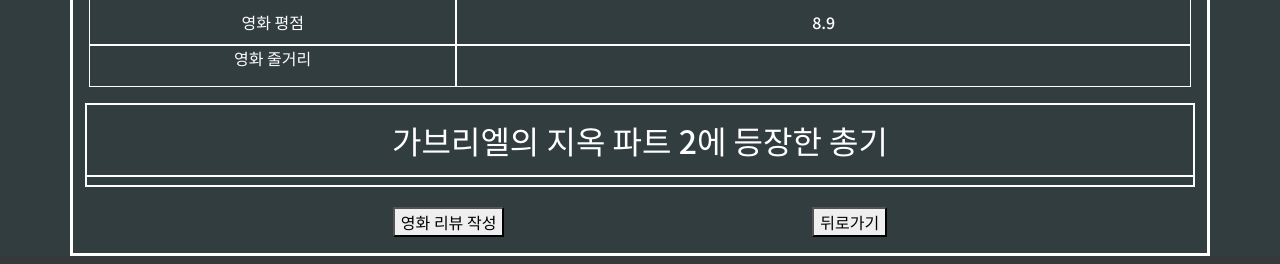
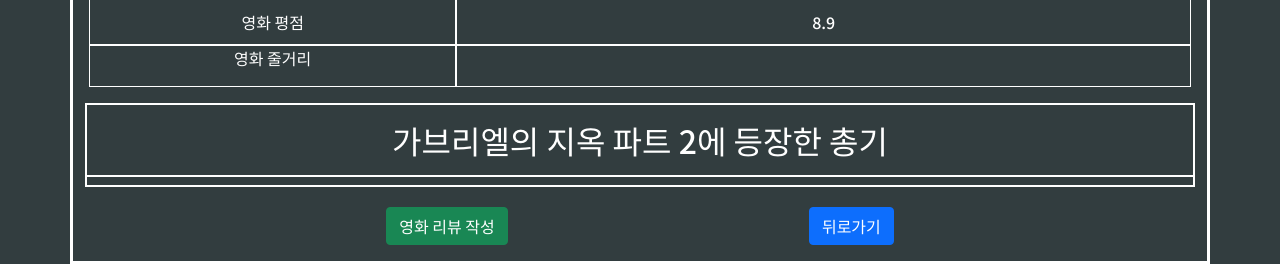
Before and after one commit to gaal94/Guns-Movies, a Django app: page /movies/1/ in a window 1280 px wide. Shown: the part 826-1090 px from the top of the page. Run offline with Django 3.2, Linux system fonts and the light colour scheme; data comes from the database, SQL or seed files in the repository; data that the repository does not hold is empty; some libraries are stand-ins or nearby versions.

Commit message:
btn modified

```diff
--- a/guns/templates/guns/detail.html
+++ b/guns/templates/guns/detail.html
@@ -367,7 +367,7 @@
   </div>
 
   <div class='d-flex justify-content-center mt-3'>
-    <a href="{% url 'guns:index' %}"><button>뒤로가기</button></a>
+    <a href="{% url 'guns:index' %}"><button class='btn btn-primary'>뒤로가기</button></a>
   </div>
 
 {% endblock %}
--- a/movies/templates/movies/detail.html
+++ b/movies/templates/movies/detail.html
@@ -370,14 +370,14 @@
     <div>
       <div class='d-flex justify-content-evenly mb-3'>
         {% if user.is_superuser %}
-        <a href="{% url 'movies:update' movie.title %}"><button>영화 정보 수정</button></a>
+        <a href="{% url 'movies:update' movie.title %}"><button class='btn btn-success'>영화 정보 수정</button></a>
         {% endif %}
-        <a href="{% url 'community:create' movie.pk %}"><button>영화 리뷰 작성</button></a>
-        <a href="{% url 'movies:index' %}"><button>뒤로가기</button></a>
+        <a href="{% url 'community:create' movie.pk %}"><button class='btn btn-success'>영화 리뷰 작성</button></a>
+        <a href="{% url 'movies:index' %}"><button class='btn btn-primary'>뒤로가기</button></a>
         {% if user.is_superuser %}
           <form action="" method="POST">
             {% csrf_token %}
-            <button onclick="return confirm('정말 삭제하시겠습니까?')">영화 삭제</button>
+            <button class='btn btn-danger' onclick="return confirm('정말 삭제하시겠습니까?')">영화 삭제</button>
           </form>
         {% endif %}
       </div>
```
